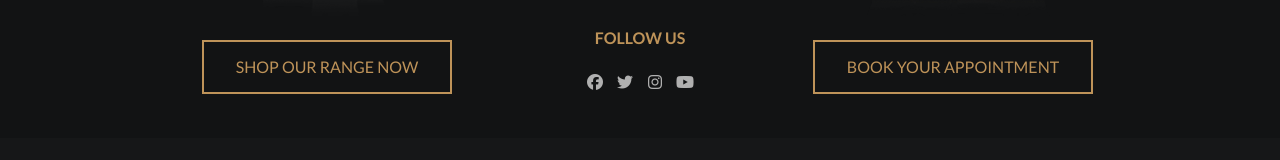
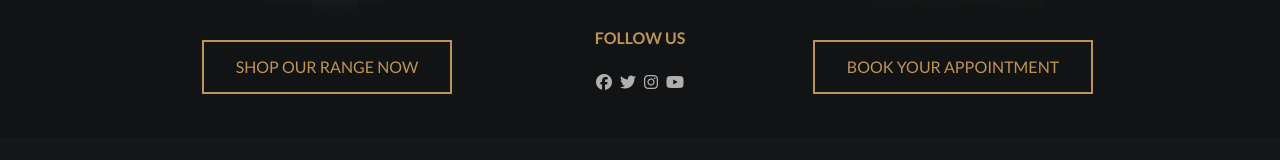
Before and after one commit to itschiaras/proj-html-vuejs, a Vue app: page / in a window 1280 px wide. Shown: the part 4674-4834 px from the top of the page. Built offline with nearby package versions, Linux system fonts and the light colour scheme.

Commit message:
add NavLinks component, fix to FooterComponent

```diff
--- a/src/components/FooterComponent.vue
+++ b/src/components/FooterComponent.vue
@@ -23,8 +23,8 @@
                             </p>
                             <p class="follow text-uppercase m-0">follow us</p>
                             <div class="d-flex social-list">
-                                <ul v-for="social in socials" class="list-unstyled">
-                                    <SocialComponent :icon="social.icon"/>
+                                <ul class="list-unstyled d-flex gap-2 w-50">
+                                    <SocialComponent :icon="social.icon" v-for="social in socials"/>
                                 </ul>
                             </div>
                         </div>
--- a/src/components/HeaderComponent.vue
+++ b/src/components/HeaderComponent.vue
@@ -17,10 +17,8 @@
                                 aria-label="Close" id="closeBtn">X</button>
                         </div>
                         <div class="offcanvas-body d-flex justify-content-center align-items-center">
-                            <ul class="list-unstyled">
-                                <li v-for="link in headerLinks" class="mb-3">
-                                    <a href="">{{ link.text }}</a>
-                                </li>
+                            <ul class="list-unstyled d-flex flex-column">
+                                <NavLinks v-for="link in headerLinks" :link="link.text"/>
                             </ul>
                         </div>
                     </div>
@@ -46,9 +44,10 @@
 <script>
 import CustomizedButton from '../components/CustomizedButton.vue'
 import { headerLinks } from '../assets/store/store'
+import NavLinks from './NavLinks.vue';
 export default {
     name: 'HeaderComponent',
-    components: { CustomizedButton },
+    components: { CustomizedButton, NavLinks },
     data() {
         return {
             headerLinks: [...headerLinks]
@@ -98,14 +97,6 @@ header {
 
     .offcanvas {
         background-color: #121212;
-
-        a {
-            text-decoration: none;
-            color: white;
-            &:hover {
-                color: var(--primary-color);
-            }
-        }
     }
 
 
--- /dev/null
+++ b/src/components/NavLinks.vue
@@ -0,0 +1,23 @@
+<template>
+    <li class="text-center mb-3">
+        <a href="">{{ link }}</a>
+    </li>
+</template>
+
+<script>
+export default {
+    name: 'NavLinks',
+    props: ['link']
+}
+</script>
+
+<style lang="scss" scoped>
+a {
+    text-decoration: none;
+    color: white;
+
+    &:hover {
+        color: var(--primary-color);
+    }
+}
+</style>
--- a/src/components/SocialComponent.vue
+++ b/src/components/SocialComponent.vue
@@ -1,5 +1,5 @@
 <template>
-    <li class="d-flex justify-content-center">
+    <li>
         <a href="">
             <i :class="`${icon}`"></i>
         </a>
```
